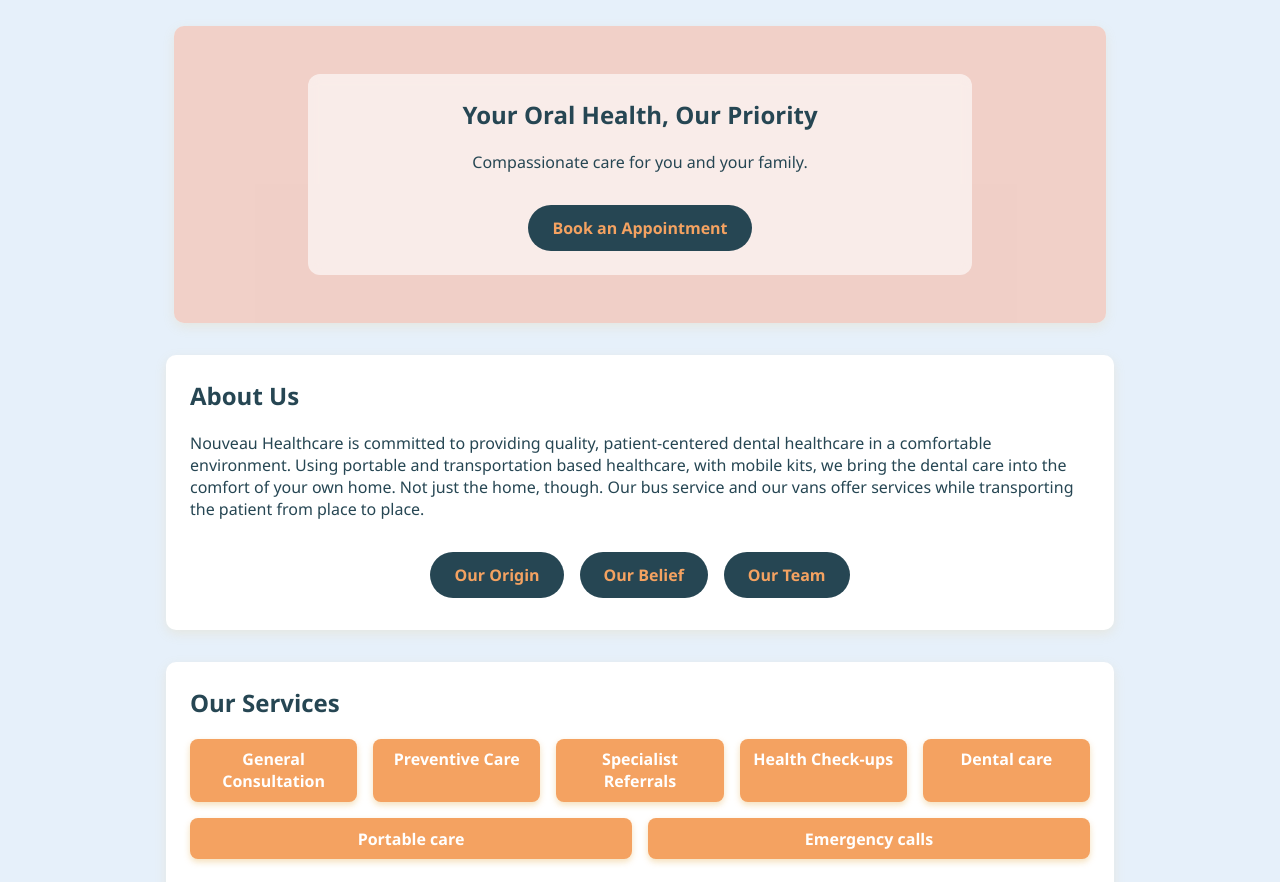
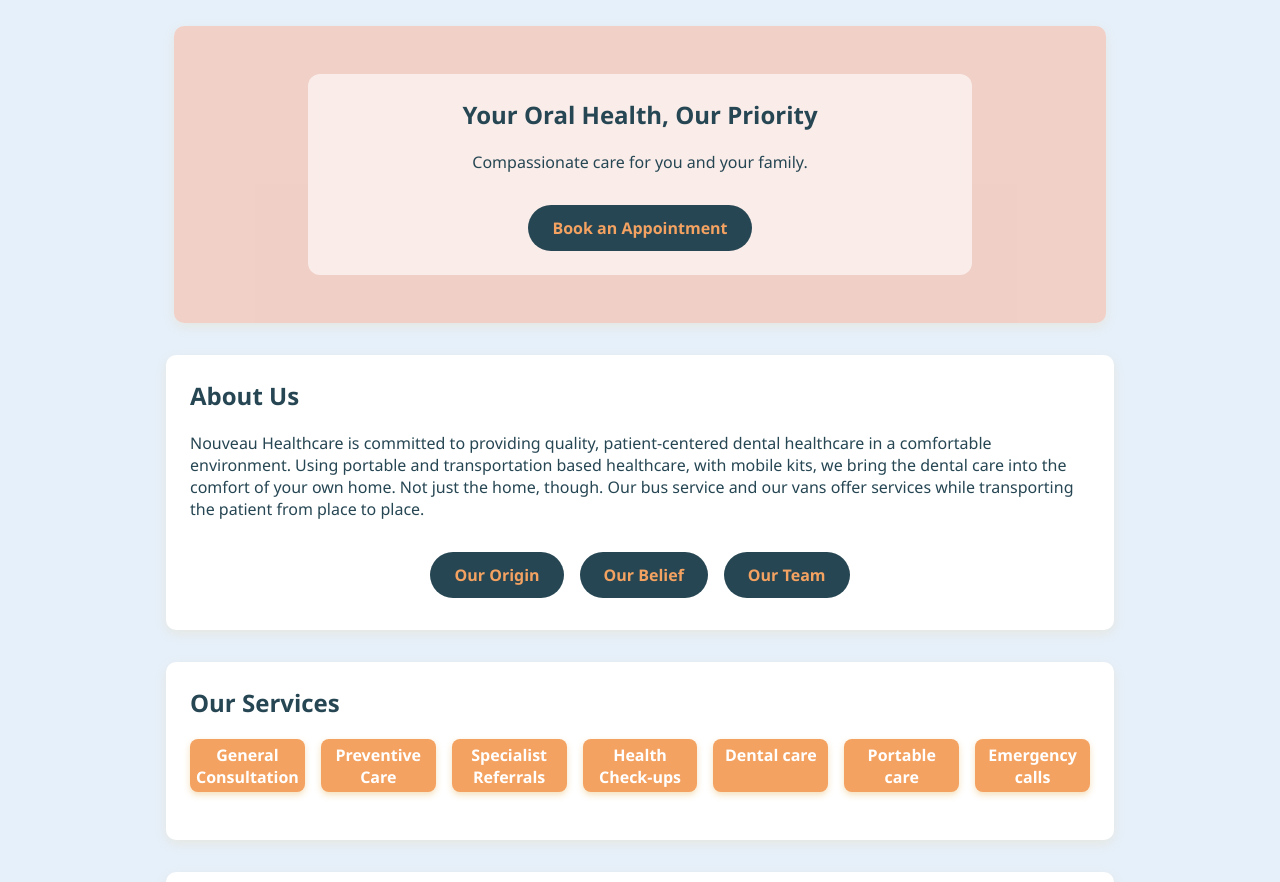
Before and after one commit to Druv2/Nouveau-Healthcare-Website, a plain HTML site: page index.html in a window 1280 px wide. Shown: the part 71-953 px from the top of the page. Drawn offline with Linux system fonts and the light colour scheme.

Commit message:
Update styles.css

```diff
--- a/styles.css
+++ b/styles.css
@@ -135,10 +135,10 @@ body {
   }
 
   .services-list li {
-    flex: 1 1 140px;       /* reduce the base width from 220px to 140px */
+    flex: 1 1 60px;       /* reduce the base width from 220px to 140px */
     background: #f4a261;
     border-radius: 8px;
-    padding: 0.6rem;       /* reduce padding to make boxes less tall */
+    padding: 0.3rem;       /* reduce padding to make boxes less tall */
     text-align: center;
     color: #fff;
     font-weight: 600;
```
